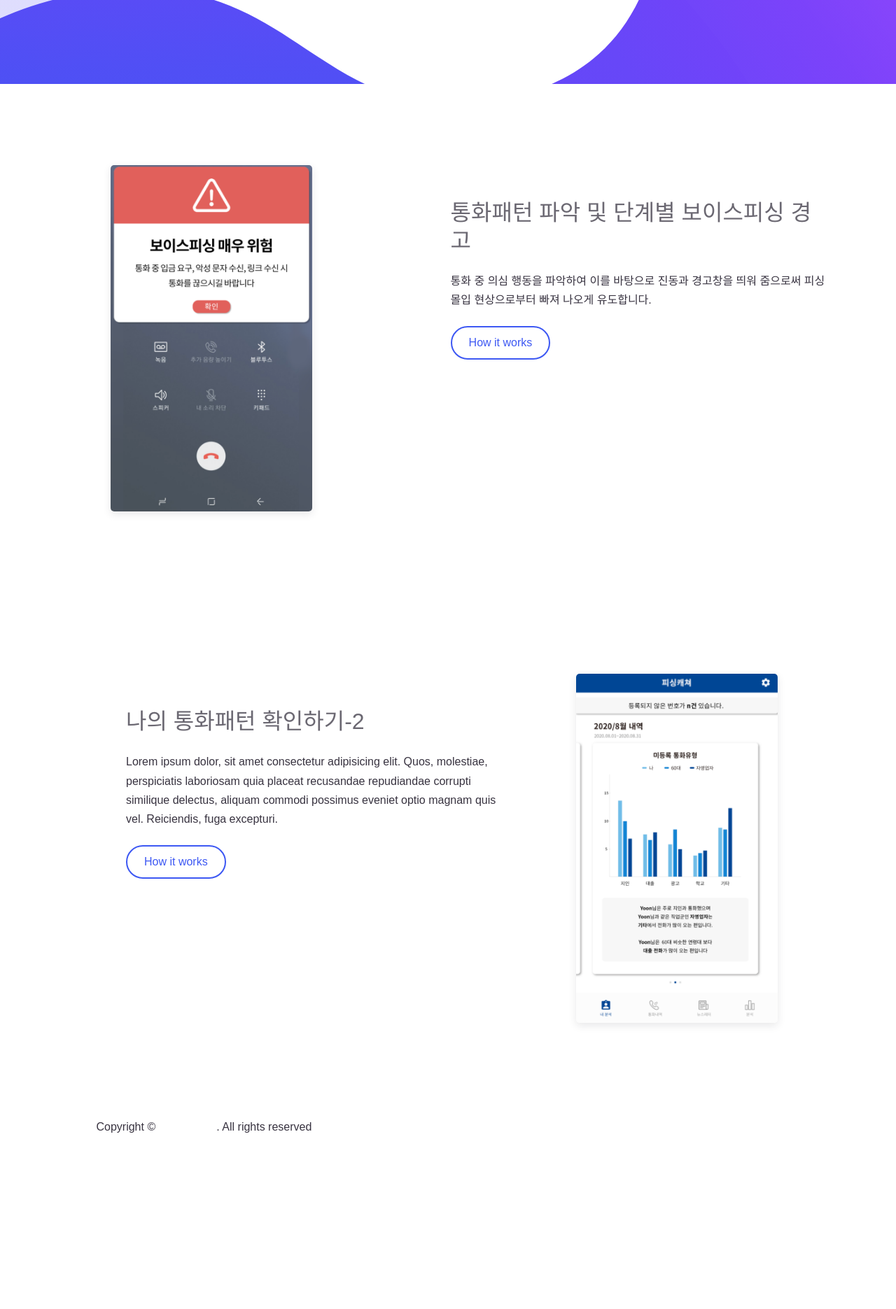
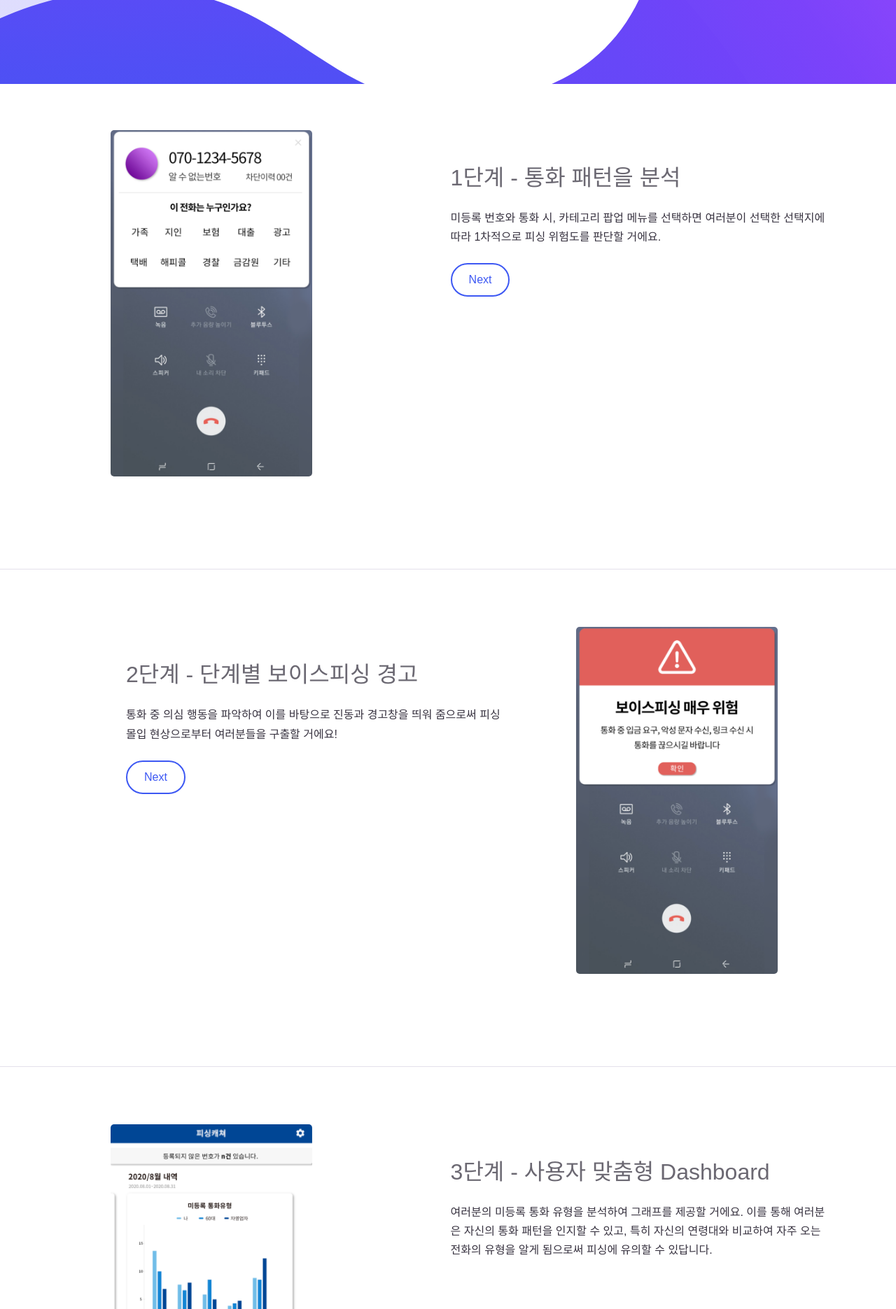
Before and after one commit to JiyeongYun/PhishingCatcher, a PHP site: page /html/index.html in a window 1280 px wide. Shown: the part 680-2551 px from the top of the page at 70% size. Before the commit the page ends 2299 px from the top, so only its background shows below. Run offline with PHP 8.4, Linux system fonts and the light colour scheme; some web fonts are replaced.

Commit message:
1차 완성

```diff
--- a/assets/css/mobster.css
+++ b/assets/css/mobster.css
@@ -2152,7 +2152,7 @@ hr {
 
 .page-section {
   position: relative;
-  padding-top: 100px;
+  padding-top: 50px;
   padding-bottom: 100px;
 }
 
--- a/html/index.html
+++ b/html/index.html
@@ -32,7 +32,7 @@
           <a class="nav-link" href="#Index">Home</a>
         </li>
         <li class="nav-item">
-          <a class="nav-link" href="#About">About</a>
+          <a class="nav-link" href="#Func_1">About</a>
         </li>
         <li class="nav-item">
           <a href="phishingcatcher.apk" class="nav-link" type="application/vnd.android.package-archive">Download</a>
@@ -57,7 +57,7 @@
           <a href="phishingcatcher.apk" class="btn btn-primary rounded-pill" type="application/vnd.android.package-archive">앱 다운로드</a>
         </div>
         <div class="col-lg-6 d-none d-lg-block wow zoomIn">
-          <div class="img-place mobile-preview  floating-animate">
+          <div class="img-place mobile-preview floating-animate">
             <img src="../assets/img/poster.png" alt="">
           </div>
         </div>
@@ -66,49 +66,70 @@
   </div>
 </div>
 
-<div id="About" class="page-section">
+<div id="Func_1" class="page-section">
   <div class="container">
     <div class="row">
       <div class="col-lg-5 py-3">
-        <div class="img-place mobile-preview shadow wow zoomIn">
+        <div class="img-place mobile-preview wow zoomIn">
+          <img src="../assets/img/app_preview_8.png" alt="" >
+        </div>
+      </div>
+      <div class="col-lg-6 offset-lg-1 py-3 mt-lg-5 wow fadeInUp">
+        <h3 class="mb-4">1단계 - 통화 패턴을 분석</h3>
+        <p class="mb-4">미등록 번호와 통화 시, 카테고리 팝업 메뉴를 선택하면
+                        여러분이 선택한 선택지에 따라 1차적으로 피싱 위험도를 판단할 거에요.</p>
+        <a href="#Func_2" class="btn btn-outline-primary rounded-pill">Next</a>
+      </div>
+    </div>
+  </div>
+</div>
+
+<hr>
+
+<div id="Func_2" class="page-section">
+  <div class="container">
+    <div class="row">
+      <div class="col-lg-6 offset-lg-1 py-3 mt-lg-5 wow fadeInUp">
+        <h3 class="mb-4">2단계 - 단계별 보이스피싱 경고</h3>
+        <p class="mb-4">통화 중 의심 행동을 파악하여 이를 바탕으로 진동과 경고창을 띄워 줌으로써 피싱 몰입 현상으로부터 여러분들을 구출할 거에요!</p>
+        <a href="#Func_3" class="btn btn-outline-primary rounded-pill">Next</a>
+      </div>
+      <div class="col-lg-5 py-3">
+        <div class="img-place mobile-preview wow zoomIn">
           <img src="../assets/img/app_preview_4.png" alt="" >
         </div>
-      </div>
-
-      <div class="col-lg-6 offset-lg-1 py-3 mt-lg-5 wow fadeInUp">
-        <h3 class="mb-4">통화패턴 파악 및 단계별 보이스피싱 경고</h3>
-        <p class="mb-4">통화 중 의심 행동을 파악하여 이를 바탕으로 진동과 경고창을 띄워 줌으로써 피싱 몰입 현상으로부터 빠져 나오게 유도합니다.</p>
-        <a href="#" class="btn btn-outline-primary rounded-pill">How it works</a>
       </div>
 
     </div>
   </div>
 </div>
 
-<div class="page-section">
+<hr>
+
+<div id="Func_3" class="page-section">
   <div class="container">
     <div class="row">
-      <div class="col-lg-6 offset-lg-1 py-3 mt-lg-5 wow fadeInUp">
-        <h3 class="mb-4">나의 통화패턴 확인하기-2</h3>
-        <p class="mb-4">Lorem ipsum dolor, sit amet consectetur adipisicing elit. Quos, molestiae, perspiciatis laboriosam quia placeat recusandae repudiandae corrupti similique delectus, aliquam commodi possimus eveniet optio magnam quis vel. Reiciendis, fuga excepturi.</p>
-        <a href="#" class="btn btn-outline-primary rounded-pill">How it works</a>
-      </div>
       <div class="col-lg-5 py-3">
-        <div class="img-place mobile-preview shadow wow zoomIn">
+        <div class="img-place mobile-preview wow zoomIn">
           <img src="../assets/img/app_preview_2.png" alt="">
         </div>
+      </div>
+      <div class="col-lg-6 offset-lg-1 py-3 mt-lg-5 wow fadeInUp">
+        <h3 class="mb-4">3단계 - 사용자 맞춤형 Dashboard</h3>
+        <p class="mb-4">여러분의 미등록 통화 유형을 분석하여 그래프를 제공할 거에요.
+                        이를 통해 여러분은 자신의 통화 패턴을 인지할 수 있고,
+                        특히 자신의 연령대와 비교하여 자주 오는 전화의 유형을 알게 됨으로써 피싱에 유의할 수 있답니다.</p>
       </div>
     </div>
   </div>
 </div>
 
+<hr>
 
   <div class="container">
     <div class="row">
       <div class="col-12 col-md-6 py-2">
-        <img src="../assets/favicon-light.png" alt="" width="40">
-        <!-- Please don't remove or modify the credits below -->
-        <p class="d-inline-block ml-2">Copyright &copy; <a href="https://www.macodeid.com/" class="fg-white fw-medium">MACode ID</a>. All rights reserved</p>
+        <p class="layout-footer__copyright">Copyright © 2020 by AIGoodWillVoice. All rights reserved</p>
       </div>
     </div>
   </div>
```
Also changed, not shown: assets/favicon-light.png (deleted), 2 other files.
